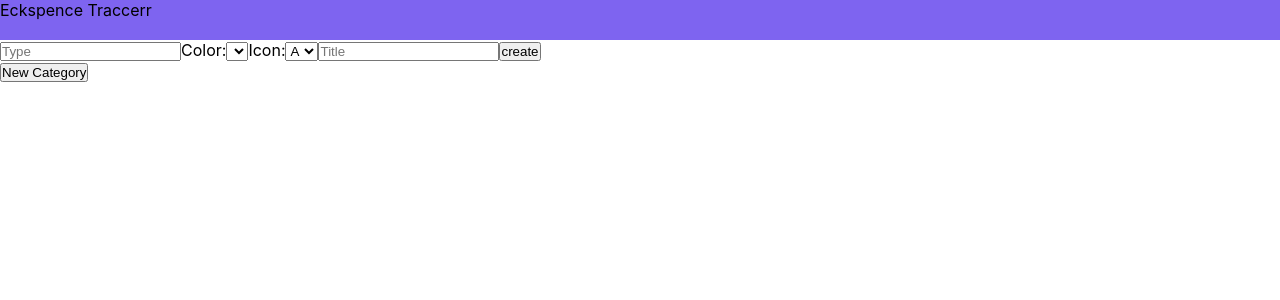
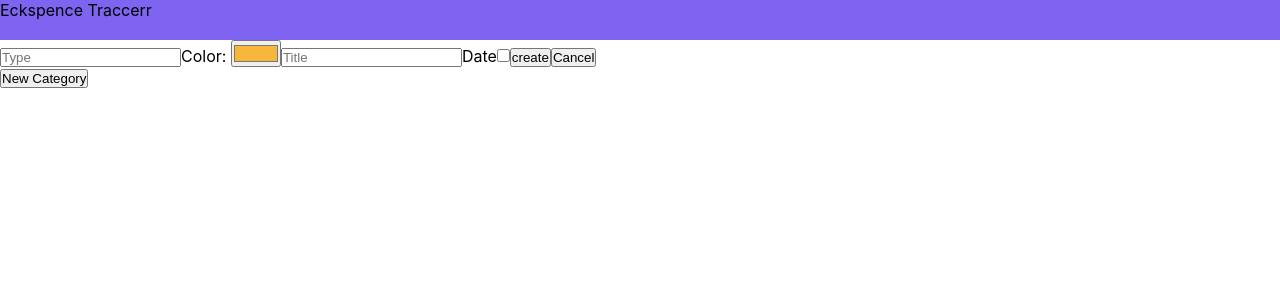
Before and after one commit to DBsaiyan1321/eckspence-traccerr, a React (Create React App) app: page / in a window 1280 px wide. Both pictures are taken after a click on the button "New Category". Shown: the top 300 px of the page. Built offline with nearby package versions, Linux system fonts and the light colour scheme.

Commit message:
Edit and Create Categories

```diff
--- a/src/Components/Account/AccountsForm.js
+++ b/src/Components/Account/AccountsForm.js
@@ -1,35 +1,89 @@
-import React, { useState } from "react";
+import React, { useEffect, useState } from "react";
 
 const AccountsForm = props => {
     const [type, setType] = useState("");
-    const [color, setColor] = useState("");
+    const [color, setColor] = useState("#f6b73c");
     const [icon, setIcon] = useState("");
     const [title, setTitle] = useState("");
+    const [dateCreated, setDateCreated] = useState(false);
+
+    useEffect(() => {
+        if (props.account) {
+            // console.log(props.account)
+            setType(props.account.type);
+            setColor(props.account.color);
+            setTitle(props.account.title);
+            // setDateCreated(!!props.account.date);
+        }
+    }, [])
 
     const createAccount = e => {
         e.preventDefault();
+
         var today = new Date();
-        var dd = String(today.getDate()).padStart(2, '0');
-        var mm = String(today.getMonth() + 1).padStart(2, '0'); //January is 0!
-        var yyyy = today.getFullYear();
 
-        today = mm + '/' + dd + '/' + yyyy;
+        if (dateCreated) {
+            var dd = String(today.getDate()).padStart(2, '0');
+            var mm = String(today.getMonth() + 1).padStart(2, '0'); //January is 0!
+            var yyyy = today.getFullYear();
+
+            today = mm + '/' + dd + '/' + yyyy;
+        } else {
+            today = null;
+        }
+
 
         let account = { id: props.id, type, color, icon, title, date: today};
         props.addAccount(account);
     }
 
-    console.log(icon)
+    const editAccount = e => {
+        e.preventDefault();
+
+        let today = new Date();
+
+        if (dateCreated) {
+            const dd = String(today.getDate()).padStart(2, '0');
+            const mm = String(today.getMonth() + 1).padStart(2, '0'); //January is 0!
+            const yyyy = today.getFullYear();
+
+            today = mm + '/' + dd + '/' + yyyy;
+        } else {
+            today = null;
+        }
+
+
+        let account = { id: props.id, type, color, icon, title, date: today };
+        props.editAccount(account);
+
+        props.cancelEdit();
+    }
+
+    const cancelCreate = e => {
+        e.preventDefault();
+        props.deleteAccount(props.id);
+    }
+
+    const cancelEdit = e => {
+        e.preventDefault();
+        props.cancelEdit();
+    }
+
+    let action;
+    if (props.formType === "create") {
+        action = createAccount;
+    } else {
+        action = editAccount;
+    }
 
     return (
-        <form onSubmit={createAccount}>
+        <form onSubmit={action}>
             <input onChange={e => setType(e.target.value)} type="text" value={type} placeholder="Type" />
 
-            <label htmlFor="color">Color:</label>
-            <select id="color"></select>
-            {/* onChange={e => setColor(e.target.value)} type="text" value={color} placeholder="Color" */}
+            <label htmlFor="color">Color: </label>
+            <input type="color" id="color" name="color" value={color} onChange={e => setColor(e.target.value) } />
 
-            <label htmlFor="icon">Icon:</label>
+            {/* <label htmlFor="icon">Icon:</label>
             <select id="icon" onChange={e => setIcon(e.target.value)}>
                 <option value="FaConnectdevelop">A</option>
                 <option value="FaDAndD">B</option>
@@ -41,13 +95,20 @@ const AccountsForm = props => {
                 <option value="FaBowlingBall">H</option>
                 <option value="FaCarAlt">I</option>
                 <option value="FaGraduationCap">J</option>
-            </select>
-
-            {/* onChange={e => setIcon(e.target.value)} type="text" value={icon} placeholder="Icon" */}
+            </select>  */}
 
             <input onChange={e => setTitle(e.target.value)} type="text" value={title} placeholder="Title" />
 
+            <label htmlFor="dateCreate">Date</label>
+            <input onChange={() => setDateCreated(!dateCreated)} type="checkbox" id="dateCreated" name="dateCreated" />
+
             <input type="submit" value={props.formType} />
+
+            {
+                props.formType === "create" ?
+                <button onClick={cancelCreate}>Cancel</button> :
+                <button onClick={cancelEdit}>Cancel</button>
+            }
         </form>
     )
 };
--- a/src/Components/Account/AccountsPage.js
+++ b/src/Components/Account/AccountsPage.js
@@ -7,8 +7,6 @@ import Header from "../Header";
 
 const AccountsPage = props => {
     const [accounts, setAccounts] = useState({});
-
-
 
     const addAccount = account => {
         setAccounts(prevState => {
@@ -23,6 +21,13 @@ const AccountsPage = props => {
         setAccounts(prevState => {
             return { ...prevState, [newId]: { id: newId, formType: "create" } }
         });
+    }
+
+    const editAccount = account => {
+        console.log("ok")
+        let newState = Object.assign({}, accounts);
+        newState[account.id] = account;
+        setAccounts(newState);
     }
 
     const deleteAccount = accountId => {
@@ -42,19 +47,21 @@ const AccountsPage = props => {
             {
             Object.keys(accounts).map(accountId => {
                 let account = accounts[accountId];
-                return account.formType === "create" || account.formType === "edit"
+                return account.formType === "create"
                     ?
                     <AccountsForm
                         key={account.id}
                         addAccount={addAccount}
                         id={account.id}
                         formType={account.formType}
+                        deleteAccount={deleteAccount}
                     />
                     :
                     <AccountsPageItem
                         key={account.id}
                         account={account}
                         deleteAccount={deleteAccount}
+                        editAccount={editAccount}
                     />
             })
             }
--- a/src/Components/Account/AccountsPageItem.js
+++ b/src/Components/Account/AccountsPageItem.js
@@ -1,16 +1,31 @@
-import React from "react";
+import React, { useState } from "react";
 import { FaConnectdevelop, FaDAndD, FaDribbble, FaFortAwesome, FaJediOrder, FaRebel, FaBiohazard, FaBowlingBall, FaCarAlt, FaGraduationCap } from "react-icons/fa";
+import AccountsForm from "./AccountsForm";
 
 const AccountsPageItem = props => {
-    let Icon = props.account.icon;
+    const [edit, setEdit] = useState(false);
+
+    // let Icon = props.account.icon;
+    const divStyle = {
+        backgroundColor: props.account.color
+    };
+
+    const cancelEdit = () => {
+        setEdit(!edit);
+    }
+
+    console.log(edit)
 
     return (
-        <div className={`${props.account.color}`}>
-            <div className="accountIcon"><Icon /></div>
+        edit ?
+        <AccountsForm formType="edit" id={props.account.id} account={props.account} cancelEdit={cancelEdit} editAccount={props.editAccount} /> :
+        <div style={divStyle}>
+            {/* <div className="accountIcon"><Icon /></div> */}
             <h1>{props.account.title}</h1>
             <h2>{props.account.type}</h2>
             <p>{props.account.date}</p>
             <button onClick={() => props.deleteAccount(props.account.id)}>Delete</button>
+            <button onClick={() => setEdit(!edit)}>Edit</button>
         </div>
     )
 };
```
Also changed, not shown: src/Components/Account/AccountsPage.css (line endings or trailing spaces).
